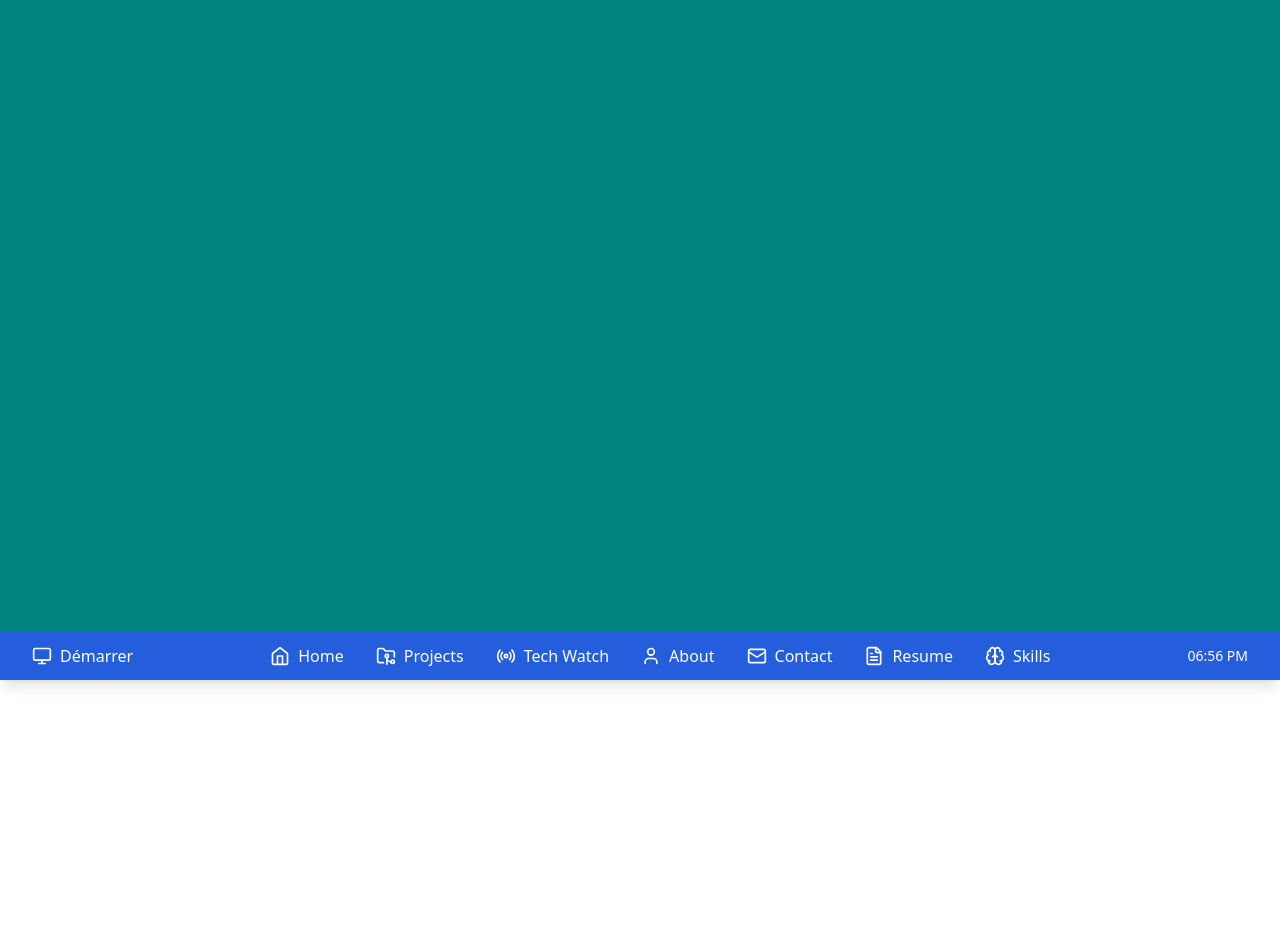
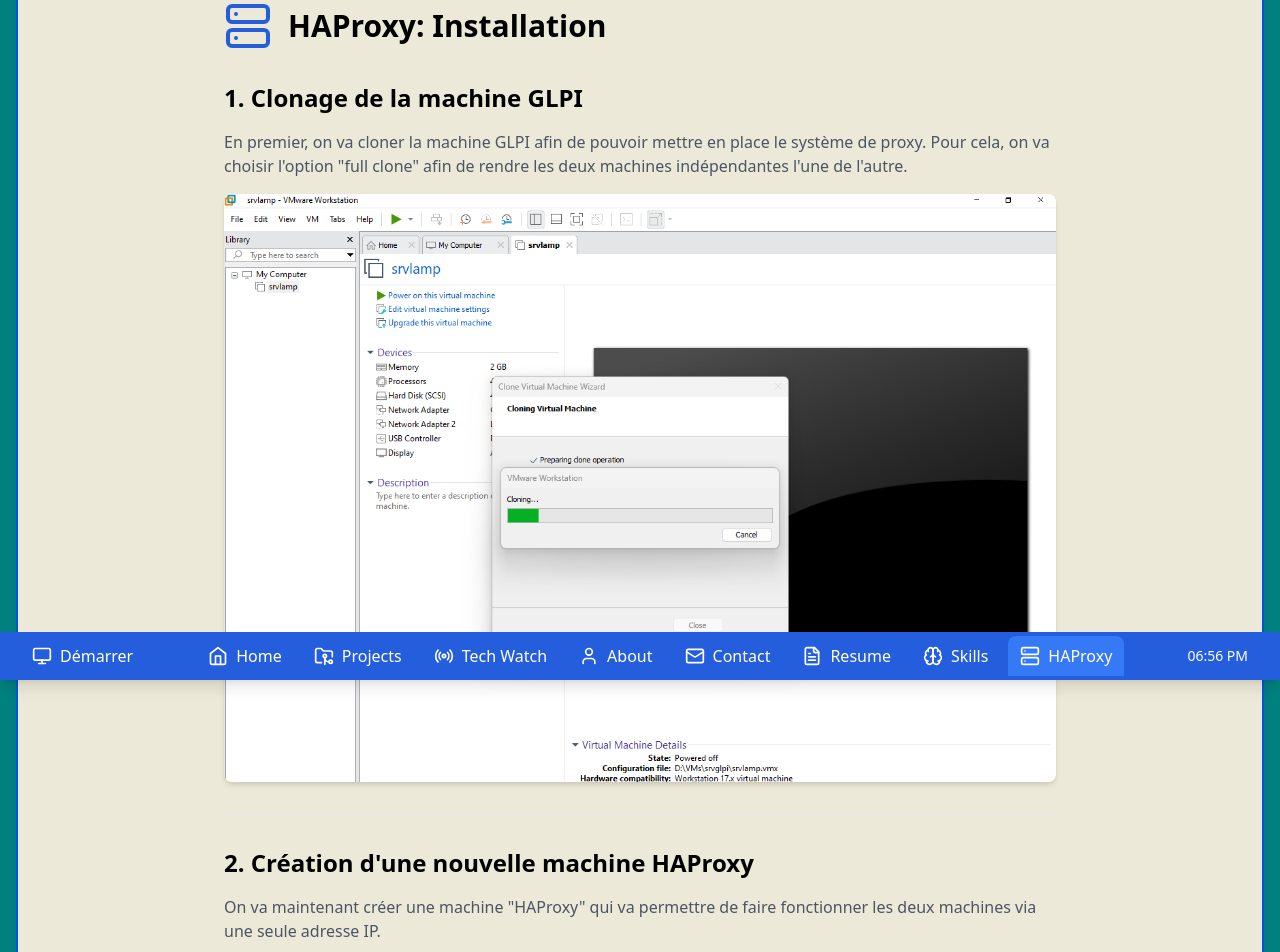
Before and after one commit to Inkflow59/PortInkFolio-Reagent, a React (Vite) app: page /temp/haproxy in a window 1280 px wide. Shown: the part 120-1072 px from the top of the page. Before the commit the page ends 800 px from the top, so only its background shows below. Built offline with nearby package versions, Linux system fonts and the light colour scheme.

Commit message:
Création de la page HAProxy

```diff
--- a/src/App.tsx
+++ b/src/App.tsx
@@ -9,6 +9,7 @@
 import Contact from './pages/Contact';
 import Resume from './pages/Resume';
 import Skills from './pages/Skills';
+import HAProxyPage from './pages/temp/HAProxy/HAProxyPage';
 import './i18n/i18n';
 
 function App() {
@@ -25,6 +26,7 @@
             <Route path="/contact" element={<Contact />} />
             <Route path="/resume" element={<Resume />} />
             <Route path="/skills" element={<Skills />} />
+            <Route path="/temp/haproxy" element={<HAProxyPage />} />
           </Routes>
         </div>
         <WindowsTaskbar />
--- a/src/components/Layout/WindowsTaskbar.tsx
+++ b/src/components/Layout/WindowsTaskbar.tsx
@@ -1,7 +1,7 @@
 import React, { useState } from 'react';
 import { useTranslation } from 'react-i18next';
 import { NavLink } from 'react-router-dom';
-import { Home, FolderGit2, Radio, User, Mail, FileText, Brain, Monitor } from 'lucide-react';
+import { Home, FolderGit2, Radio, User, Mail, FileText, Brain, Monitor, Server } from 'lucide-react';
 import StartMenu from './StartMenu';
 import Clock from './Clock';
 
@@ -17,6 +17,7 @@
     { to: '/contact', icon: Mail, label: t('nav.contact') },
     { to: '/resume', icon: FileText, label: t('nav.resume') },
     { to: '/skills', icon: Brain, label: t('nav.skills') },
+    { to: '/temp/haproxy', icon: Server, label: 'HAProxy' },
   ];
 
   return (
--- /dev/null
+++ b/src/pages/temp/HAProxy/HAProxyPage.css
@@ -0,0 +1,31 @@
+.haproxy-content {
+  code {
+    background: rgba(135, 131, 120, 0.15);
+    border-radius: 3px;
+    padding: 0.2em 0.4em;
+    font-size: 85%;
+    color: #eb5757;
+  }
+
+  img {
+    max-width: 100%;
+    border-radius: 0.5rem;
+    box-shadow: 0 4px 6px -1px rgba(0, 0, 0, 0.1);
+  }
+
+  hr {
+    margin: 2rem 0;
+    border: none;
+    border-bottom: 1px solid rgba(55, 53, 47, 0.09);
+  }
+
+  ul {
+    list-style-type: disc;
+    padding-left: 1.7em;
+    margin: 0.6em 0;
+  }
+
+  li {
+    padding-left: 0.1em;
+  }
+}
--- /dev/null
+++ b/src/pages/temp/HAProxy/HAProxyPage.tsx
@@ -0,0 +1,47 @@
+import React from 'react';
+import WindowsWindow from '../../../components/Layout/WindowsWindow';
+import { Server } from 'lucide-react';
+
+const HAProxyPage = () => {
+  return (
+    <WindowsWindow title="HAProxy: Installation">
+      <div className="max-w-4xl mx-auto p-8 space-y-8">
+        <div className="flex items-center gap-4 mb-8">
+          <Server className="w-12 h-12 text-[#245EDC]" />
+          <h1 className="text-3xl font-bold">HAProxy: Installation</h1>
+        </div>
+
+        <section>
+          <h2 className="text-2xl font-semibold mb-4">1. Clonage de la machine GLPI</h2>
+          <p className="text-gray-600 mb-4">
+            En premier, on va cloner la machine GLPI afin de pouvoir mettre en place le système de proxy.
+            Pour cela, on va choisir l'option "full clone" afin de rendre les deux machines indépendantes l'une de l'autre.
+          </p>
+          <img src="/src/pages/temp/HAProxy/image.png" alt="Clonage GLPI" className="rounded-lg shadow-md" />
+        </section>
+
+        <hr className="my-8 border-gray-200" />
+
+        <section>
+          <h2 className="text-2xl font-semibold mb-4">2. Création d'une nouvelle machine HAProxy</h2>
+          <p className="text-gray-600 mb-4">
+            On va maintenant créer une machine "HAProxy" qui va permettre de faire fonctionner les deux machines via une seule adresse IP.
+          </p>
+          <img src="/src/pages/temp/HAProxy/image 1.png" alt="Création HAProxy" className="rounded-lg shadow-md" />
+        </section>
+
+        {/* Continuer avec les autres sections de la même manière */}
+
+        <section>
+          <h2 className="text-2xl font-semibold mb-4">8. Fin</h2>
+          <p className="text-gray-600 mb-4">
+            On finit donc par avoir cette page en rentrant l'URL <code>https://10.63.14.9/haproxyStats</code> ce qui prouve que tout est bien fonctionnel.
+          </p>
+          <img src="/src/pages/temp/HAProxy/image 7.png" alt="Page finale" className="rounded-lg shadow-md" />
+        </section>
+      </div>
+    </WindowsWindow>
+  );
+};
+
+export default HAProxyPage;
```
